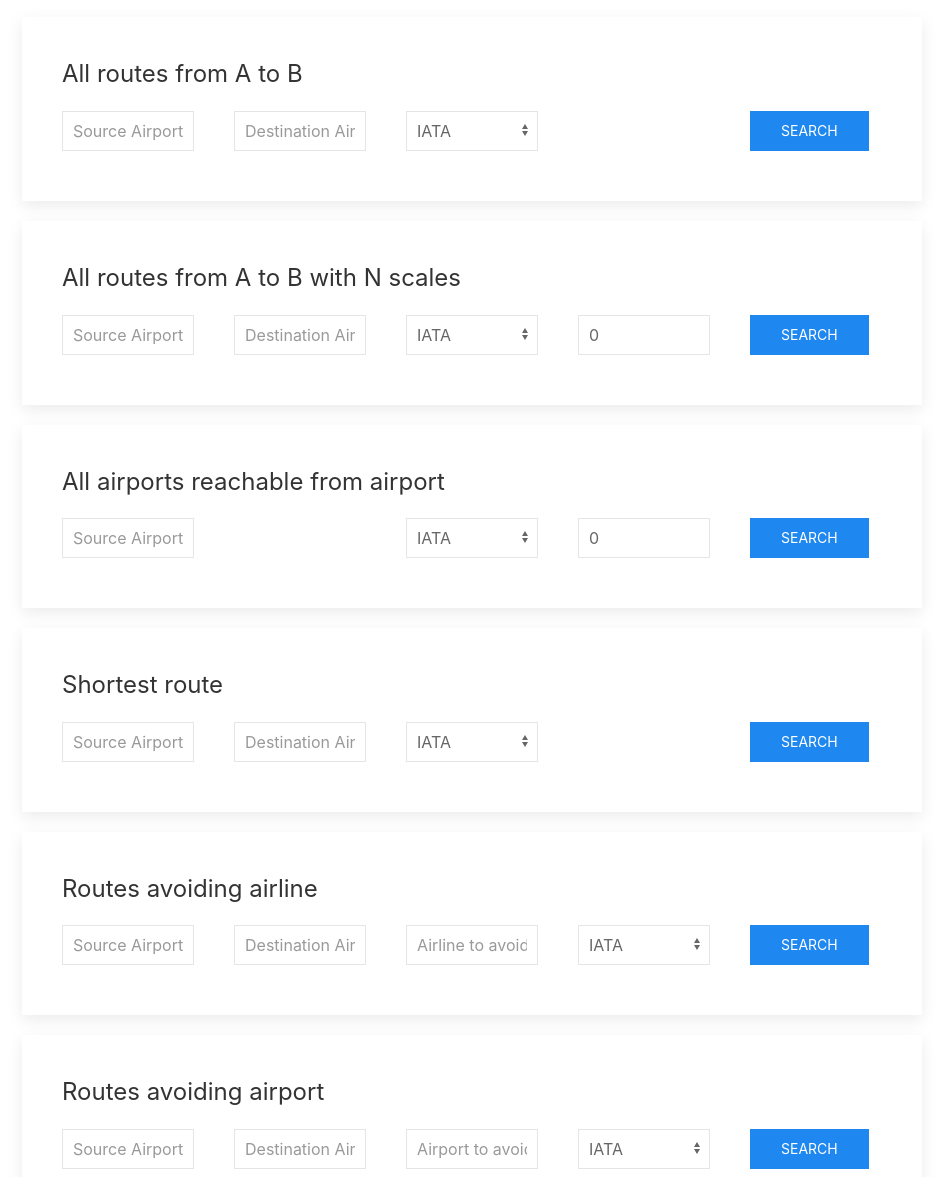
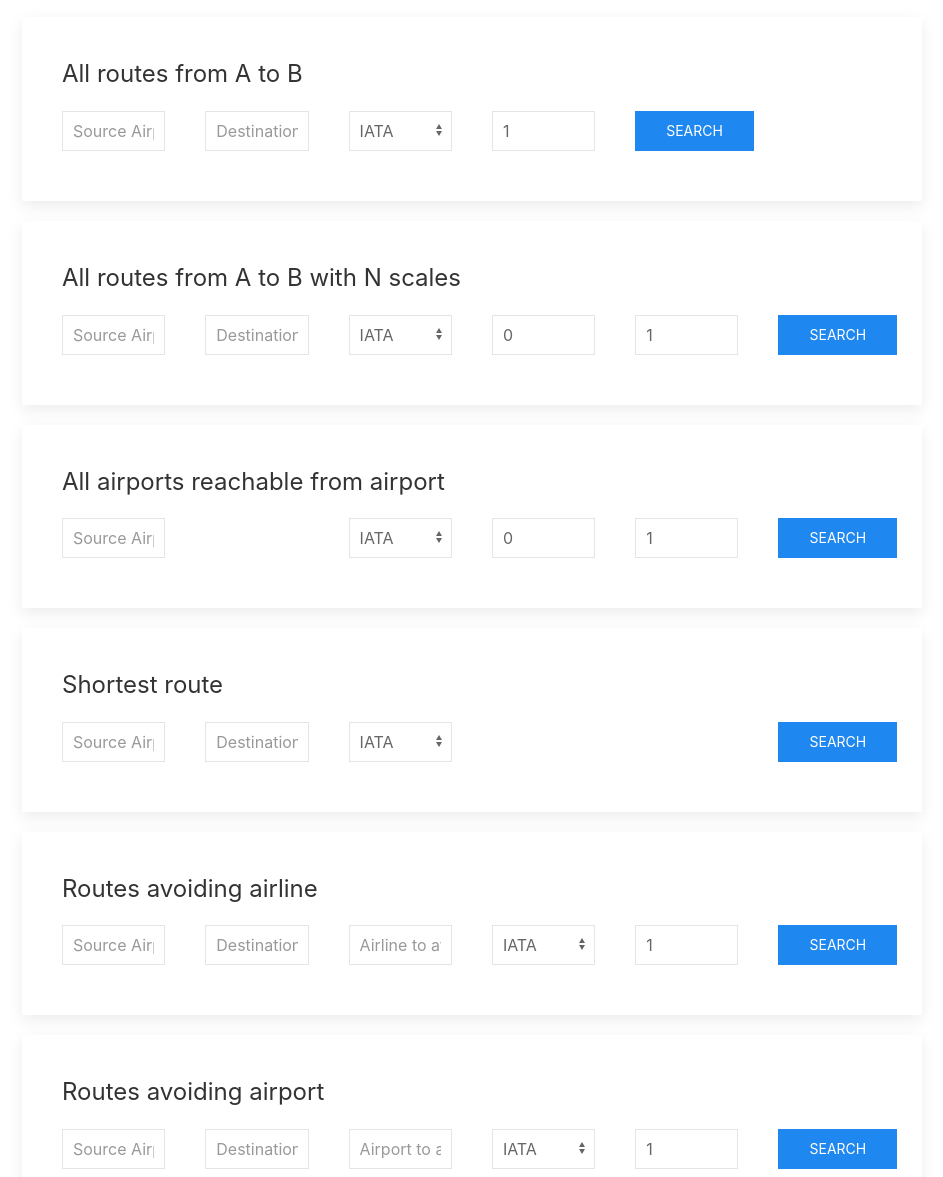
Before and after one commit to Smonjeau/travel-helper, a plain HTML site: page front/index.html in a window 1280 px wide. Shown: the part 123-1300 px from the top of the page, without its empty margins (168-1111 px from the left). Drawn offline with nearby package versions, Linux system fonts and the light colour scheme.

Commit message:
fix: lag issues

```diff
--- a/front/index.html
+++ b/front/index.html
@@ -14,20 +14,22 @@
             <div class="uk-card uk-card-default uk-card-body uk-margin-top uk-margin-bottom">
                 <h3 class="uk-card-title">All routes from A to B</h3>
                 <div uk-grid>
-                    <div class="uk-width-1-5">
+                    <div class="uk-width-1-6">
                         <input class="uk-input uk-margin-small-bottom" type="text" id="source1" placeholder="Source Airport">
                     </div>
-                    <div class="uk-width-1-5">
+                    <div class="uk-width-1-6">
                         <input class="uk-input uk-margin-small-bottom" type="text" id="destination1" placeholder="Destination Airport">
                     </div>
-                    <div class="uk-width-1-5">
+                    <div class="uk-width-1-6">
                         <select class="uk-select" id="code1">
                             <option>IATA</option>
                             <option>ICAO</option>
                         </select>
                     </div>
-                    <div class="uk-width-1-5"></div>
-                    <div class="uk-width-1-5">
+                    <div class="uk-width-1-6">
+                        <input class="uk-input" type="number" min="1" id="page1" value="1" title="Page">
+                    </div>
+                    <div class="uk-width-1-6">
                         <button class="uk-button uk-button-primary" id="search1">Search</button>
                     </div>
                 </div>
@@ -37,22 +39,25 @@
             <div class="uk-card uk-card-default uk-card-body uk-margin-top uk-margin-bottom">
                 <h3 class="uk-card-title">All routes from A to B with N scales</h3>
                 <div uk-grid>
-                    <div class="uk-width-1-5">
+                    <div class="uk-width-1-6">
                         <input class="uk-input uk-margin-small-bottom" type="text" id="source2" placeholder="Source Airport">
                     </div>
-                    <div class="uk-width-1-5">
+                    <div class="uk-width-1-6">
                         <input class="uk-input uk-margin-small-bottom" type="text" id="destination2" placeholder="Destination Airport">
                     </div>
-                    <div class="uk-width-1-5">
+                    <div class="uk-width-1-6">
                         <select class="uk-select" id="code2">
                             <option>IATA</option>
                             <option>ICAO</option>
                         </select>
                     </div>
-                    <div class="uk-width-1-5">
-                        <input class="uk-input uk-margin-small-bottom" type="number" max="2" min="0" value="0" id="scales2" placeholder="Scales">
+                    <div class="uk-width-1-6">
+                        <input class="uk-input uk-margin-small-bottom" type="number" max="2" min="0" title="Scales" value="0" id="scales2" placeholder="Scales">
                     </div>
-                    <div class="uk-width-1-5">
+                    <div class="uk-width-1-6">
+                        <input class="uk-input" type="number" min="1" value="1" title="Page" id="page2">
+                    </div>
+                    <div class="uk-width-1-6">
                         <button class="uk-button uk-button-primary" id="search2">Search</button>
                     </div>
                 </div>
@@ -62,20 +67,24 @@
             <div class="uk-card uk-card-default uk-card-body uk-margin-top uk-margin-bottom">
                 <h3 class="uk-card-title">All airports reachable from airport</h3>
                 <div uk-grid>
-                    <div class="uk-width-1-5">
+                    <div class="uk-width-1-6">
                         <input class="uk-input uk-margin-small-bottom" type="text" id="source3" placeholder="Source Airport">
                     </div>
-                    <div class="uk-width-1-5"></div>
-                    <div class="uk-width-1-5">
+                    <div class="uk-width-1-6"></div>
+                    <div class="uk-width-1-6">
                         <select class="uk-select" id="code3">
                             <option>IATA</option>
                             <option>ICAO</option>
                         </select>
                     </div>
-                    <div class="uk-width-1-5">
-                        <input class="uk-input uk-margin-small-bottom" type="number" max="2" min="0" value="0" id="scales3" placeholder="Scales">
+                    <div class="uk-width-1-6">
+                        <input class="uk-input uk-margin-small-bottom" type="number" max="2" min="0" title="Scales" value="0" id="scales3" placeholder="Scales">
                     </div>
-                    <div class="uk-width-1-5">
+
+                    <div class="uk-width-1-6">
+                        <input class="uk-input" type="number" min="1" value="1" title="Page" id="page3">
+                    </div>
+                    <div class="uk-width-1-6">
                         <button class="uk-button uk-button-primary" id="search3">Search</button>
                     </div>
                 </div>
@@ -85,20 +94,23 @@
             <div class="uk-card uk-card-default uk-card-body uk-margin-top uk-margin-bottom">
                 <h3 class="uk-card-title">Shortest route</h3>
                 <div uk-grid>
-                    <div class="uk-width-1-5">
+                    <div class="uk-width-1-6">
                         <input class="uk-input uk-margin-small-bottom" type="text" id="source4" placeholder="Source Airport">
                     </div>
-                    <div class="uk-width-1-5">
+                    <div class="uk-width-1-6">
                         <input class="uk-input uk-margin-small-bottom" type="text" id="destination4" placeholder="Destination Airport">
                     </div>
-                    <div class="uk-width-1-5">
+                    <div class="uk-width-1-6">
                         <select class="uk-select" id="code4">
                             <option>IATA</option>
                             <option>ICAO</option>
                         </select>
                     </div>
-                    <div class="uk-width-1-5"></div>
-                    <div class="uk-width-1-5">
+                    <div class="uk-width-1-6"></div>
+
+                    <div class="uk-width-1-6">
+                    </div>
+                    <div class="uk-width-1-6">
                         <button class="uk-button uk-button-primary" id="search4">Search</button>
                     </div>
                 </div>
@@ -108,22 +120,26 @@
             <div class="uk-card uk-card-default uk-card-body uk-margin-top uk-margin-bottom">
                 <h3 class="uk-card-title">Routes avoiding airline</h3>
                 <div uk-grid>
-                    <div class="uk-width-1-5">
+                    <div class="uk-width-1-6">
                         <input class="uk-input uk-margin-small-bottom" type="text" id="source5" placeholder="Source Airport">
                     </div>
-                    <div class="uk-width-1-5">
+                    <div class="uk-width-1-6">
                         <input class="uk-input uk-margin-small-bottom" type="text" id="destination5" placeholder="Destination Airport">
                     </div>
-                    <div class="uk-width-1-5">
+                    <div class="uk-width-1-6">
                         <input class="uk-input uk-margin-small-bottom" type="text" id="avoidairline5" placeholder="Airline to avoid">
                     </div>
-                    <div class="uk-width-1-5">
+                    <div class="uk-width-1-6">
                         <select class="uk-select" id="code5">
                             <option>IATA</option>
                             <option>ICAO</option>
                         </select>
                     </div>
-                    <div class="uk-width-1-5">
+
+                    <div class="uk-width-1-6">
+                        <input class="uk-input" type="number" min="1" value="1" title="Page" id="page5">
+                    </div>
+                    <div class="uk-width-1-6">
                         <button class="uk-button uk-button-primary" id="search5">Search</button>
                     </div>
                 </div>
@@ -133,22 +149,25 @@
             <div class="uk-card uk-card-default uk-card-body uk-margin-top uk-margin-bottom">
                 <h3 class="uk-card-title">Routes avoiding airport</h3>
                 <div uk-grid>
-                    <div class="uk-width-1-5">
+                    <div class="uk-width-1-6">
                         <input class="uk-input uk-margin-small-bottom" type="text" id="source6" placeholder="Source Airport">
                     </div>
-                    <div class="uk-width-1-5">
+                    <div class="uk-width-1-6">
                         <input class="uk-input uk-margin-small-bottom" type="text" id="destination6" placeholder="Destination Airport">
                     </div>
-                    <div class="uk-width-1-5">
+                    <div class="uk-width-1-6">
                         <input class="uk-input uk-margin-small-bottom" type="text" id="avoidairport6" placeholder="Airport to avoid">
                     </div>
-                    <div class="uk-width-1-5">
+                    <div class="uk-width-1-6">
                         <select class="uk-select" id="code6">
                             <option>IATA</option>
                             <option>ICAO</option>
                         </select>
                     </div>
-                    <div class="uk-width-1-5">
+                    <div class="uk-width-1-6">
+                        <input class="uk-input" type="number" min="1" value="1" title="Page" id="page6">
+                    </div>
+                    <div class="uk-width-1-6">
                         <button class="uk-button uk-button-primary" id="search6">Search</button>
                     </div>
                 </div>
```
Also changed, not shown: front/scripts.js (+15 -5 lines), 4 other files.
